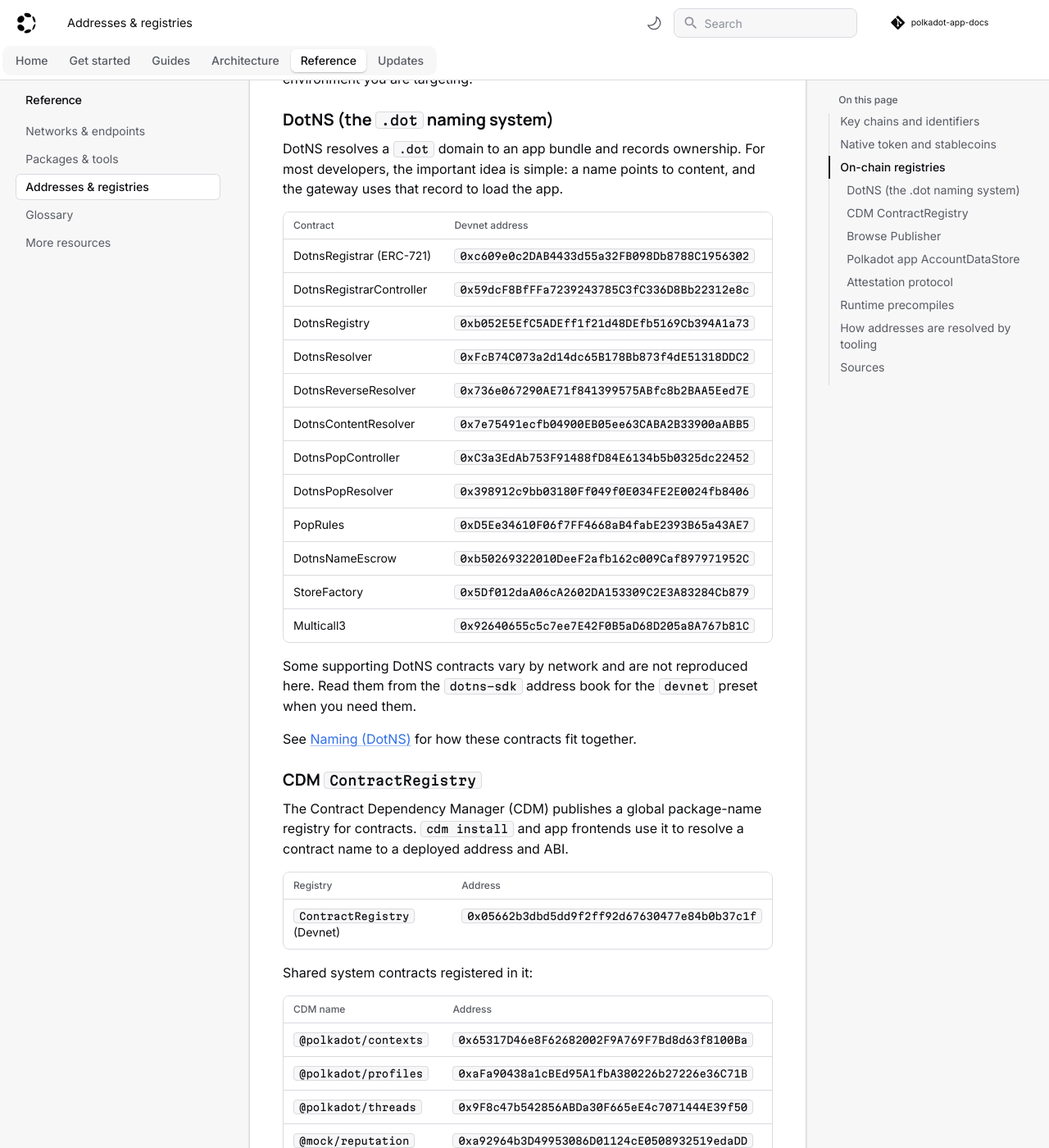
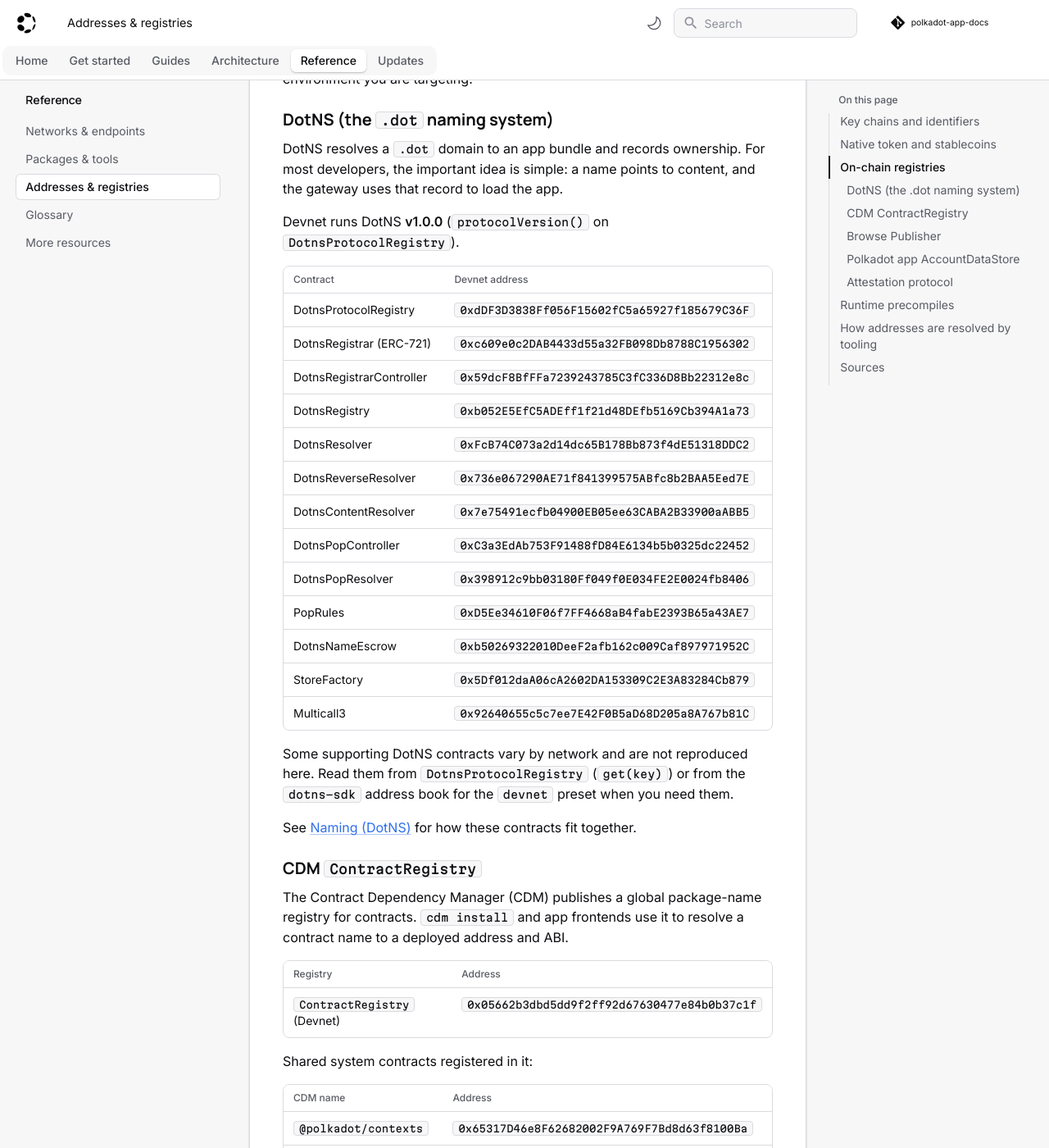
Before and after one commit to Polkadot-Community-Foundation/polkadot-app-docs, an MkDocs documentation site: the page built from docs/reference/addresses.md, in a window 1280 px wide and 1400 px high, scrolled down 1691 px. Shown: the whole window at 82% size. Built offline with MkDocs 1.6.1 and Material for MkDocs 9.7.7, drawn with Linux system fonts in a browser that asks for light colours; comment, search, counter and statistics services are not loaded.

Commit message:
docs(reference): state the devnet DotNS version and list its protocol registry (#17)

```diff
--- a/docs/reference/addresses.md
+++ b/docs/reference/addresses.md
@@ -65,8 +65,11 @@
 developers, the important idea is simple: a name points to content, and the
 gateway uses that record to load the app.
 
+Devnet runs DotNS **v1.0.0** (`protocolVersion()` on `DotnsProtocolRegistry`).
+
 | Contract | Devnet address |
 | --- | --- |
+| DotnsProtocolRegistry | `0xdDF3D3838Ff056F15602fC5a65927f185679C36F` |
 | DotnsRegistrar (ERC-721) | `0xc609e0c2DAB4433d55a32FB098Db8788C1956302` |
 | DotnsRegistrarController | `0x59dcF8BfFFa7239243785C3fC336D8Bb22312e8c` |
 | DotnsRegistry | `0xb052E5EfC5ADEff1f21d48DEfb5169Cb394A1a73` |
@@ -81,8 +84,8 @@
 | Multicall3 | `0x92640655c5c7ee7E42F0B5aD68D205a8A767b81C` |
 
 Some supporting DotNS contracts vary by network and are not reproduced here.
-Read them from the `dotns-sdk` address book for the `devnet` preset when you
-need them.
+Read them from `DotnsProtocolRegistry` (`get(key)`) or from the `dotns-sdk`
+address book for the `devnet` preset when you need them.
 
 See [Naming (DotNS)](../architecture/naming.md) for how these contracts fit
 together.
```
